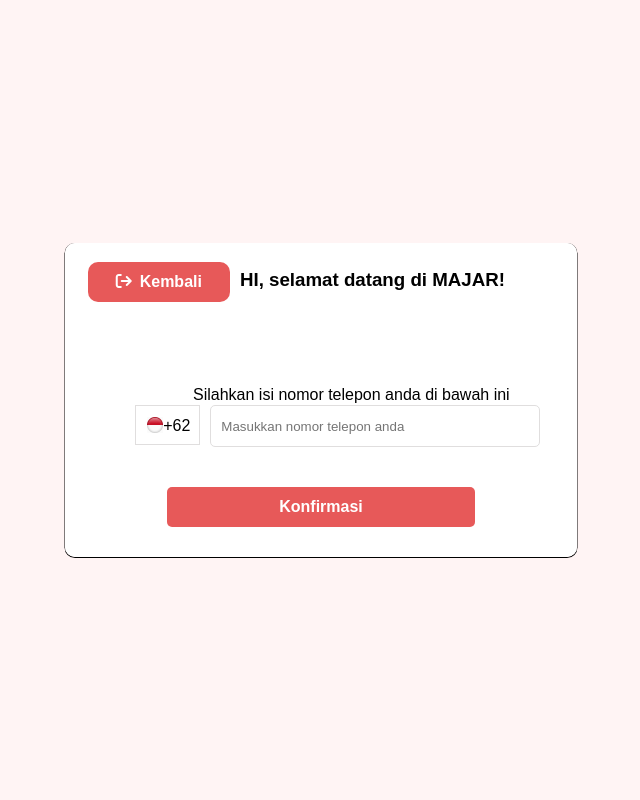
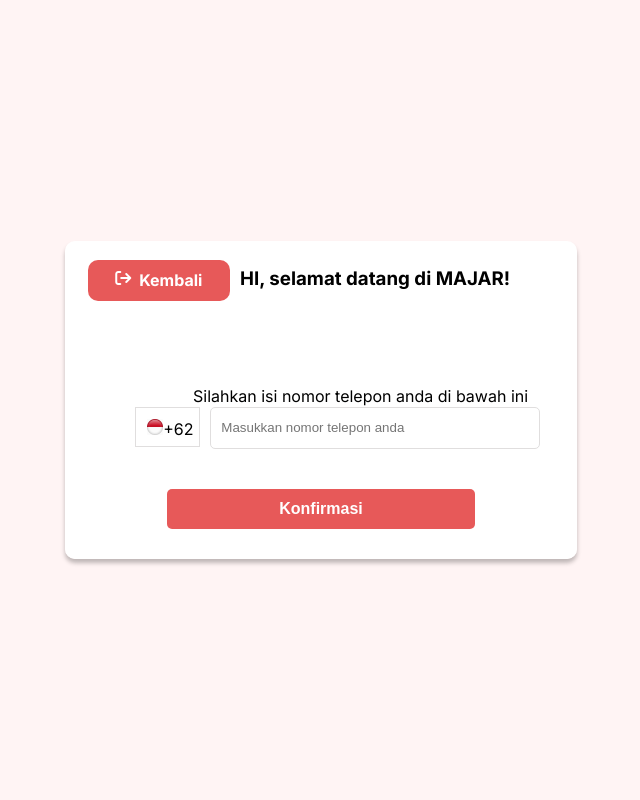
Before and after one commit to DricZ/grupmangan_hackaton2023, a PHP site: page /login.php in a window 1280 px wide. Shown: the whole page, without its empty margins (319-959 px from the left). Run offline with PHP 8.4, Linux system fonts and the light colour scheme; some libraries are stand-ins or nearby versions.

Commit message:
mengubah shadow css di page login

```diff
--- a/assets/css/login.css
+++ b/assets/css/login.css
@@ -5,7 +5,7 @@
     justify-content: center;
     align-items: center;
     min-height:100vh;
-    font-family: 'Jost', sans-serif;
+    font-family: 'inter';
     background: linear-gradient(to bottom, #FFF4F4, #FFF4F4, #FFF4F4);
 }
 
@@ -34,7 +34,7 @@
     background: linear-gradient(to bottom, #FFFFFF, #FFFFFF, #FFFFFF);
 
     border-radius: 10px;
-    box-shadow: 0px 0.5px 0.5px 0.5px #000;
+    box-shadow: 0px 4px 4px 0px rgba(0,0,0,0.25);
     padding-bottom: 20px;
 }
 
--- a/login.php
+++ b/login.php
@@ -23,7 +23,9 @@
     <link rel="icon" type="image/x-icon" href="./assets/img/logo-ct.png" style="margin: -10px;">
     <link rel="stylesheet" href="./assets/css/login.css">
     <script src="https://www.google.com/recaptcha/api.js" async defer></script>
-
+    <link rel="preconnect" href="https://fonts.googleapis.com">
+    <link rel="preconnect" href="https://fonts.gstatic.com" crossorigin>
+    <link href="https://fonts.googleapis.com/css2?family=Inter:wght@400;500;600;700&display=swap" rel="stylesheet">
 
     <script>
         //keyboard anti inspection
```
